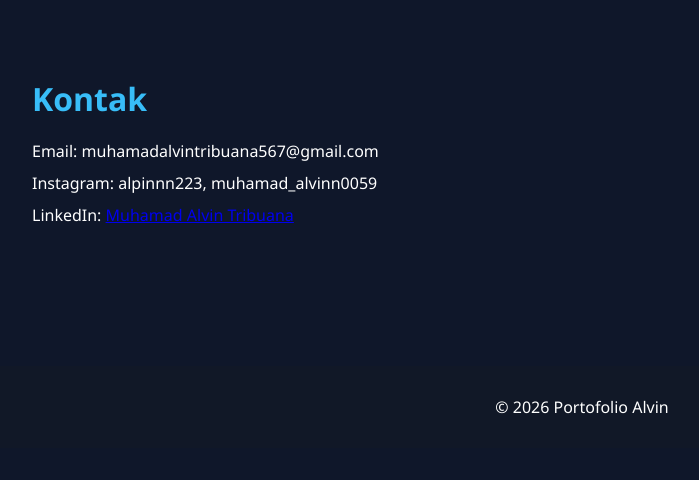
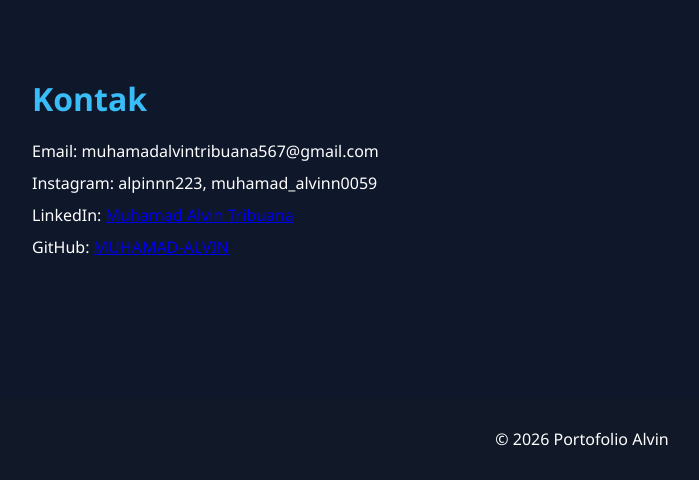
Before and after one commit to MUH-ALVIN/Portfolio-Muhamad-Alvin-Tribuana, a Flask app: page / in a window 1280 px wide. Shown: the part 1663-2143 px from the top of the page, without its empty margins (58-757 px from the left). Before the commit the page ends 2077 px from the top, so only its background shows below. Run offline with Flask 3, Linux system fonts and the light colour scheme.

Commit message:
Update portfolio

```diff
--- a/templates/index.html
+++ b/templates/index.html
@@ -117,7 +117,9 @@
        target="_blank">
        Muhamad Alvin Tribuana
     </a>
-</p>
+    </p>
+        <p>GitHub: <a href="https://github.com/MUH-ALVIN" target="_blank">MUHAMAD-ALVIN</a></p>
+    </p>
     </section>
 
     <!-- FOOTER -->
```
